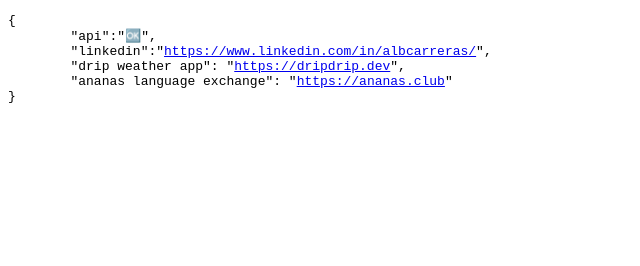
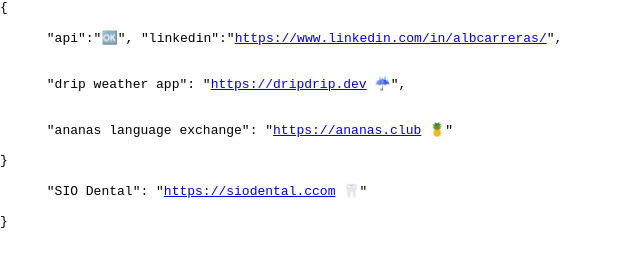
Before and after one commit to albert-carreras/personal-web, a website: page index.html in a window 1280 px wide. Shown: the whole page, without its empty margins (0-640 px from the left). Drawn offline with Linux system fonts and the light colour scheme.

Commit message:
Adds sio

```diff
--- a/index.html
+++ b/index.html
@@ -1,9 +1,14 @@
 <style>
+  body {
+    padding: 0;
+    margin: 0;
+  }
   p {
     display: block;
     font-family: monospace;
     white-space: pre;
-    margin: 1em 0px;
+    margin: 0;
+    padding: 0;
     word-wrap: break-word;
     white-space: pre-wrap;
   }
@@ -13,29 +18,44 @@
     <title>Albert Carreras</title>
   </head>
   <body>
-    <p>{
-        "api":"🆗",
-        "linkedin":"<a
+    <p>{</p>
+    <p>
+      "api":"🆗", "linkedin":"<a
         href="https://www.linkedin.com/in/albcarreras/"
         target="_blank"
         noopener
         noreferrer
         >https://www.linkedin.com/in/albcarreras/</a
       >",
-        "drip weather app": "<a
+    </p>
+    <p>
+      "drip weather app": "<a
         href="https://dripdrip.dev"
         target="_blank"
         noopener
         noreferrer
         >https://dripdrip.dev</a
-      >",
-        "ananas language exchange": "<a
+      > ☔️",
+    </p>
+    <p>
+      "ananas language exchange": "<a
         href="https://ananas.club"
         target="_blank"
         noopener
         noreferrer
         >https://ananas.club</a
-      >"
-}</p>
+      > 🍍"
+    </p>
+    <p>}</p>
+    <p>
+      "SIO Dental": "<a
+        href="https://www.siodental.com"
+        target="_blank"
+        noopener
+        noreferrer
+        >https://siodental.ccom</a
+      > 🦷"
+    </p>
+    <p>}</p>
   </body>
 </html>
```
Also changed, not shown: index.js (+18 -12 lines).
